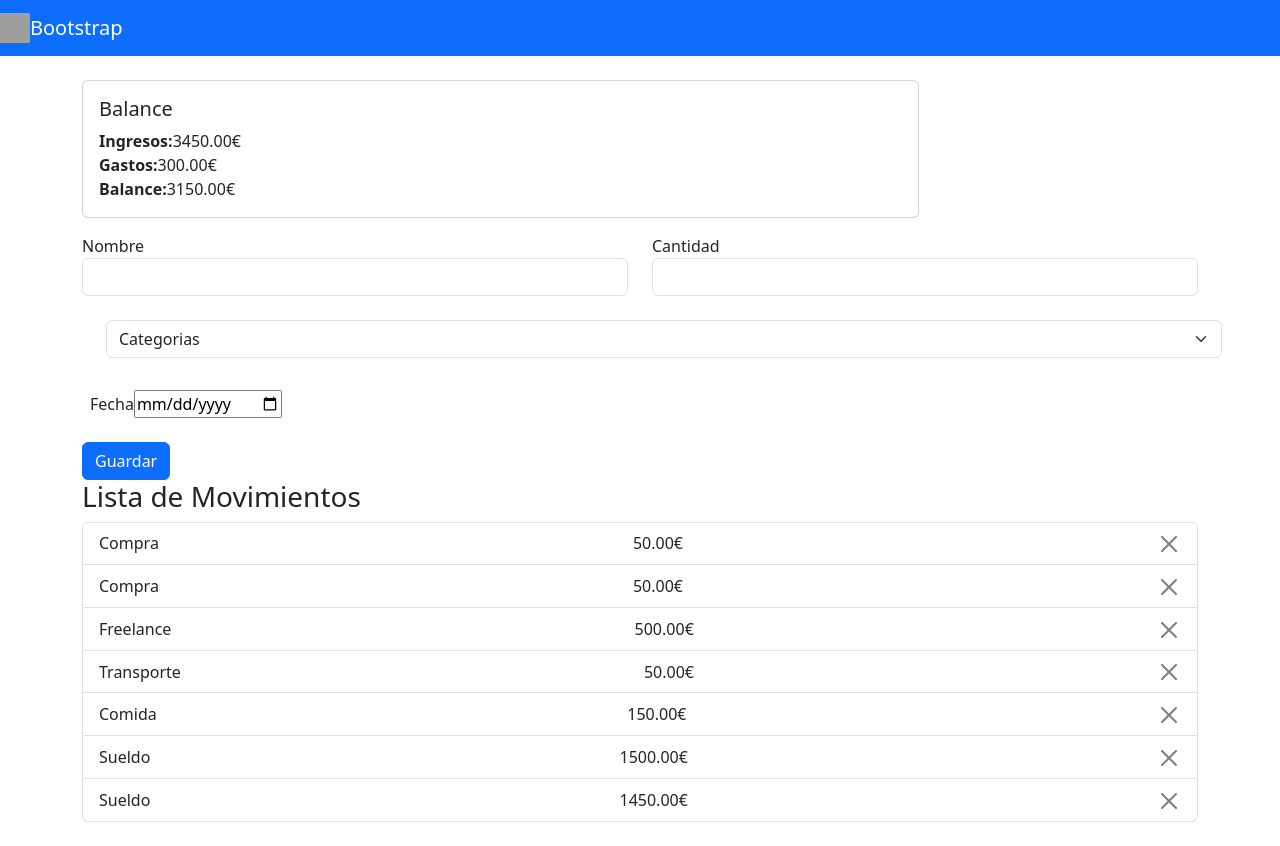
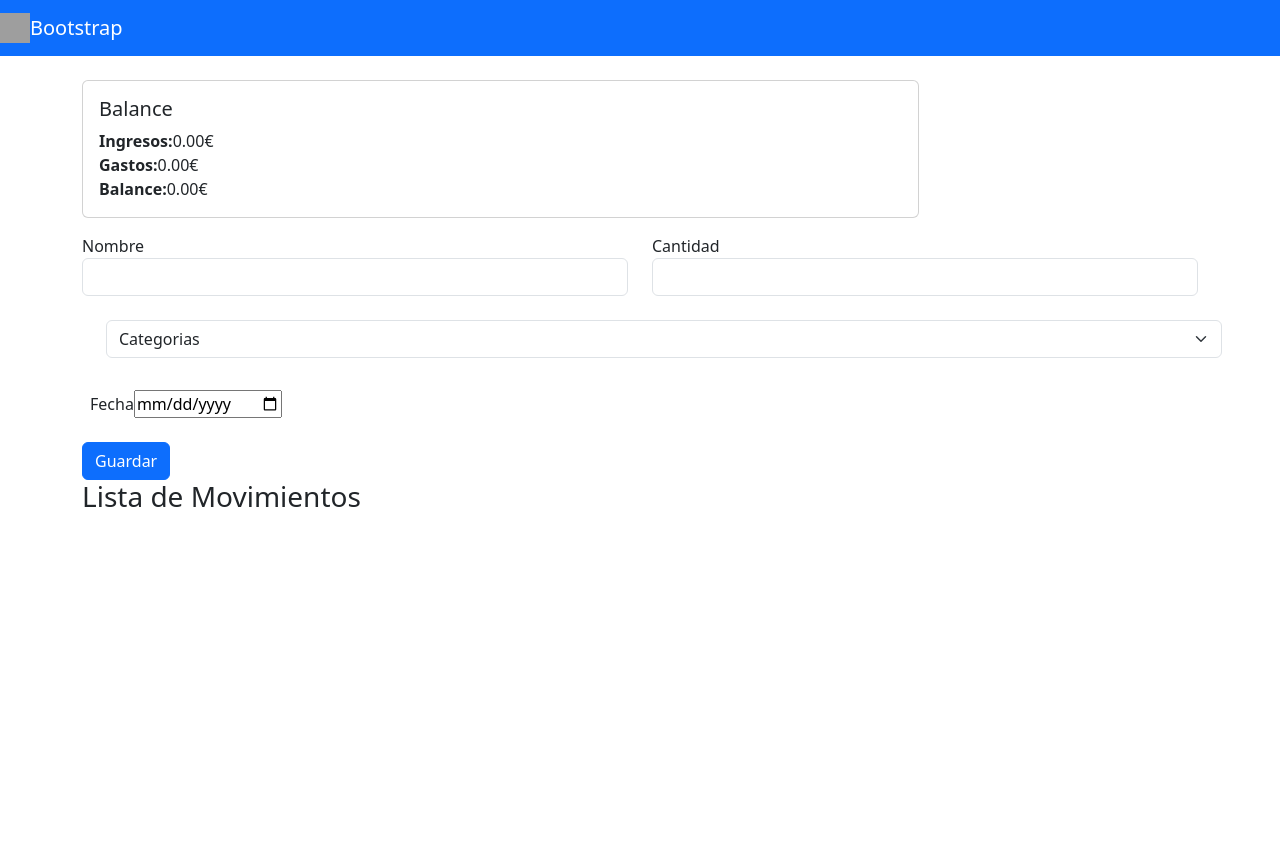
Before and after one commit to budget-tracker-ironhack/BudgetApp, a React (Vite) app in the folder react-routing-intro/: page /homePage in a window 1280 px wide. After the commit the page ends 800 px from the top, so only its background shows below. Built offline with nearby package versions, Linux system fonts and the light colour scheme; data requests are answered from the project's data file; grey boxes are pictures that could not be loaded.

Commit message:
Add some change

```diff
--- a/react-routing-intro/data/db.json
+++ b/react-routing-intro/data/db.json
@@ -1,55 +1,4 @@
 {
-  "income": [
-    {
-      "id": "e6d9fd5f-dc90-4290-bd43-8e2d6ff9ec2a",
-      "name": "Sueldo",
-      "amount": 1500,
-      "category": "Trabajo",
-      "date": "2024-12-01"
-    },
-    {
-      "id": "e6d9fd5f-dc90-4290-bd43-8e2d6ff9ec2b",
-      "name": "Freelance",
-      "amount": 500,
-      "category": "Trabajo",
-      "date": "2024-12-10"
-    },
-    {
-      "id": "7afa0223-a660-4b14-9bd5-ec8049162d9b",
-      "name": "Sueldo",
-      "amount": 1450,
-      "category": "Trabajo",
-      "date": "2024-11-01T00:00:00.000Z"
-    }
-  ],
-  "expenses": [
-    {
-      "id": "e6d9fd5f-dc90-4290-bd43-8e2d6ff9ec2d",
-      "name": "Comida",
-      "amount": 150,
-      "category": "Alimentación",
-      "date": "2024-12-05"
-    },
-    {
-      "id": "e6d9fd5f-dc90-4290-bd43-8e2d6ff9ec2e",
-      "name": "Transporte",
-      "amount": 50,
-      "category": "Transporte",
-      "date": "2024-12-08"
-    },
-    {
-      "id": "5021c763-555d-48d0-aa8e-e7d6168c2fb2",
-      "name": "Compra",
-      "amount": 50,
-      "category": "Alimentacion2",
-      "date": "2024-12-10T00:00:00.000Z"
-    },
-    {
-      "id": "5021c763-555d-48d0-aa8e-e7d6168c2fb2",
-      "name": "Compra",
-      "amount": 50,
-      "category": "Alimentacion2",
-      "date": "2024-12-10T00:00:00.000Z"
-    }
-  ]
+  "transactions": [],
+  "budgets": []
 }
--- a/react-routing-intro/src/components/AddExpense.jsx
+++ b/react-routing-intro/src/components/AddExpense.jsx
@@ -1,6 +1,5 @@
 import { useState } from 'react';
 import { v4 as uuidv4 } from 'uuid';
-import axios from 'axios';
 
 function AddExpense({ handleAddExpense }) {
   const [name, setName] = useState('');
@@ -10,7 +9,6 @@ function AddExpense({ handleAddExpense }) {
 
   const handleSubmit = async (event) => {
     event.preventDefault();
-    console.log("Formulario enviado", { name, amount, category, date });
     const expenseData = {
       id: uuidv4(),
       name,
@@ -19,22 +17,12 @@ function AddExpense({ handleAddExpense }) {
       date: new Date(date),
     };
 
-   try {
-    if (category === "Trabajo") {
-      await axios.post("http://localhost:3000/income", expenseData);
-    }else {
-      await axios.post("http://localhost:3000/expenses", expenseData);
-    }
-    setName("");
-    setAmount("");
-    setCategory("");
-    setDate("");
+    handleAddExpense(expenseData);
 
-    handleAddExpense(expenseData);
-   }catch (error) {
-    console.error("Error al guardar el registro", error);
-   }
-
+    setName('');
+    setAmount('');
+    setCategory('');
+    setDate('');
   };
 
   return (
@@ -72,7 +60,9 @@ function AddExpense({ handleAddExpense }) {
             value={category}
             onChange={(e) => setCategory(e.target.value)}
           >
-            <option value="" disabled>Categorias</option>
+            <option value="" disabled>
+              Categorias
+            </option>
             <option value="Trabajo">Trabajo</option>
             <option value="Alimentacion2">Alimentacion</option>
             <option value="Vivienda">Vivienda</option>
--- a/react-routing-intro/src/pages/homepage.jsx
+++ b/react-routing-intro/src/pages/homepage.jsx
@@ -6,98 +6,70 @@ import axios from 'axios';
 import AddExpense from '../components/AddExpense';
 
 function HomePage() {
-  const [income, setIncome] = useState(0);
-  const [expenses, setExpenses] = useState(0);
-  const [expenseList, setExpenseList] = useState([]);
-  const [incomeList, setIncomeList] = useState([]);
+  const [totalIncome, setTotalIncome] = useState(0);
+  const [totalExpense, setTotalExpense] = useState(0);
+  const [transactions, setTransactions] = useState([]);
 
   useEffect(() => {
-    const fetchData = async () => {
-      try {
-        const { data: expenseData } = await axios.get(
-          'http://localhost:3000/expenses'
-        );
-        console.log("Gastos obtenidos:", expenseData);
-
-        const totalExpenses = expenseData.reduce(
-          (total, item) => total + item.amount,
-          0
-        );
-
-        const { data: incomeData } = await axios.get(
-          'http://localhost:3000/income'
-        );
-        console.log("Ingresos obtenidos:", incomeData);
-        const totalIncome = incomeData.reduce(
-          (total, item) => total + item.amount,
-          0
-        );
-
-        setExpenses(totalExpenses);
-        setIncome(totalIncome);
-        setExpenseList(expenseData);
-        setIncomeList(incomeData);
-
-      } catch (error) {
-        console.error('Error fetching data:', error);
-      }
-    };
-    fetchData();
+    axios
+      .get('http://localhost:3000/transactions')
+      .then((response) => {
+        setTransactions(response.data);
+      })
+      .catch((error) => console.error('Error fetching data:', error));
   }, []);
 
-  const handleRemoveExpense = async (id) => {
-    try {
-      await axios.delete(`http://localhost:3000/expenses/${id}`);
+  useEffect(() => {
+    setTotalExpense(
+      transactions.reduce(
+        (expense, transaction) =>
+          transaction.type == 'expense'
+            ? expense + transaction.amount
+            : expense,
+        0
+      )
+    );
 
-      setExpenseList((prevExpenses) => {
-        const updatedExpenses = prevExpenses.filter(
-          (expense) => expense.id !== id
+    setTotalIncome(
+      transactions.reduce(
+        (income, transaction) =>
+          transaction.type == 'income' ? income + transaction.amount : income,
+        0
+      )
+    );
+  }, [transactions]);
+
+  const handleRemoveExpense = (id) => {
+    axios
+      .delete(`http://localhost:3000/transactions/${id}`)
+      .then((response) => {
+        setTransactions(
+          transactions.filter(
+            (transaction) => transaction.id !== response.data.id
+          )
         );
-
-        const updatedTotalExpenses = updatedExpenses.reduce(
-          (total, item) => total + item.amount,
-          0
-        );
-        setExpenses(updatedTotalExpenses);
-
-        return updatedExpenses;
-      });
-    } catch (error) {
-      console.error('Error eliminando el gasto:', error);
-    }
+      })
+      .catch((error) => console.error('Error eliminando el gasto:', error));
   };
 
-  const handleAddExpense = async (newExpense) => {
-    console.log("handleAddExpense llamado", newExpense);
-    try {
-      const endpoint = newExpense.category === "Trabajo" ? "income" : "expenses";
+  const handleAddExpense = (newExpense) => {
+    newExpense.type = newExpense.category === 'Trabajo' ? 'income' : 'expense';
 
-      await axios.post(`http://localhost:3000/${endpoint}`, newExpense);
-
-      const { data: expenseData } = await axios.get("http://localhost:3000/expenses");
-      const { data: incomeData } = await axios.get('http://localhost:3000/income');
-
-      setExpenseList(expenseData);
-      setIncomeList(incomeData);
-
-      setExpenses(updatedTotalExpenses);
-    } catch (error) {
-      console.error("Error al agregar la transacción:", error);
-    }
+    axios
+      .post(`http://localhost:3000/transactions`, newExpense)
+      .then((response) => setTransactions([...transactions, response.data]))
+      .catch((error) =>
+        console.error('Error al agregar la transacción:', error)
+      );
   };
-
-  const combinedList = [
-    ...expenseList.map(item => ({ ...item, type: 'expense' })),
-    ...incomeList.map(item => ({ ...item, type: 'income' }))
-    ].sort((a, b) => new Date(b.date) - new Date(a.date));
 
   return (
     <PageLayout>
-      <Budgetmain income={income} expenses={expenses} />
+      <Budgetmain income={totalIncome} expenses={totalExpense} />
       <AddExpense handleAddExpense={handleAddExpense} />
       <h3>Lista de Movimientos</h3>
       <ExpenseList
-        expenses={combinedList}
+        expenses={transactions}
         handleRemoveExpense={handleRemoveExpense}
       />
     </PageLayout>
```
Also changed, not shown: react-routing-intro/src/components/BudgetMain.jsx (+7 -4 lines). Lines whose indentation alone changed are shown as unchanged.
